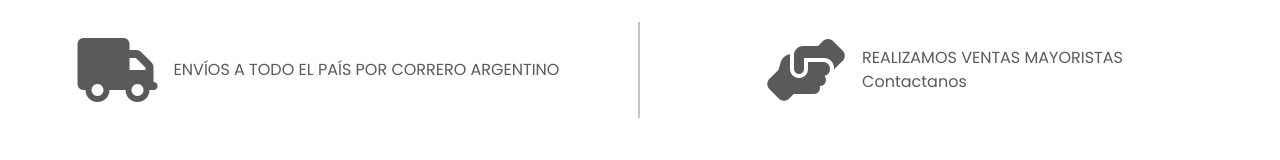
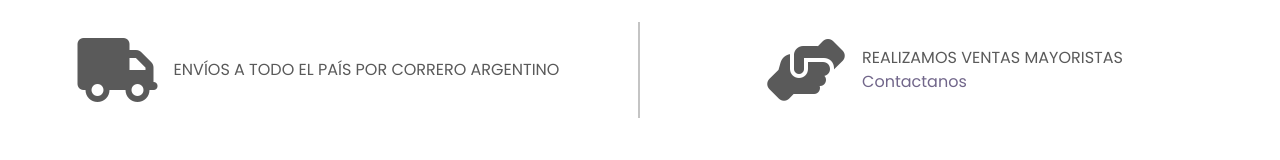
Before and after one commit to AgustinTafura/cherry-coder, a React (Create React App) app: page / in a window 1280 px wide. Shown: the part 635-795 px from the top of the page. Built offline with nearby package versions, Linux system fonts and the light colour scheme.

Commit message:
correcciones

```diff
--- a/src/components/Content/index.jsx
+++ b/src/components/Content/index.jsx
@@ -4,7 +4,7 @@ const SectionsContainer = () => {
   return (
     <>
 
-      <div id='beneficio' className="row no-gutters divCuadrotexto fondoDivGris">
+      <div id='beneficios' className="row no-gutters divCuadrotexto fondoDivGris">
         <div className="col-md-1">
           <h3 className="textoBody"><strong>04               BENEFICIOS</strong></h3>
         </div>
--- a/src/components/ShippingInfo/index.css
+++ b/src/components/ShippingInfo/index.css
@@ -25,6 +25,17 @@
     margin: auto 1rem auto 1rem
 }
 
+.shipping-info a {
+    text-decoration: none;
+    color: #71668a;
+}
+
+.shipping-info a:hover {
+    text-decoration: none;
+    font-weight: bolder;
+    color: #71668a;
+}
+
 @media (min-width: 768px) {
 
     .shipping-left {
--- a/src/components/ShippingInfo/index.jsx
+++ b/src/components/ShippingInfo/index.jsx
@@ -1,5 +1,6 @@
 import { useState } from 'react'
 import './index.css'
+import $ from 'jquery'
 
 const ShippingInfo = () => {
 
@@ -9,6 +10,14 @@ const ShippingInfo = () => {
     setWindowWidth(window.innerWidth)
   })
 
+
+  const scrollToSection = (e) => {
+    e.preventDefault()
+    var elem = e.nativeEvent.target
+    window.innerWidth < 992 && $('.collapse').collapse('toggle')
+    window.scrollTo({ top: ($(elem.hash)).offset().top - 80, behavior: 'smooth' })
+  }
+
   return (
     <div id='shipping-container' className={`d-flex justify-content-center`}>
       <div className={`${windowWidth > 992 ? 'container' : 'container-fluid'} row`}>
@@ -16,15 +25,13 @@ const ShippingInfo = () => {
           <i className="fas fa-truck"></i>
           <div className='shipping-info'>
             <div>ENVÍOS A TODO EL PAÍS POR CORRERO ARGENTINO</div>
-            {/* <div>Entre x/x días hábiles /</div> */}
-            {/* <div>Retiro en ……. de Lunes a Viernes</div> */}
           </div>
         </div>
         <div className='col-12 col-md-6 shipping-right d-flex justify-content-center no-gutters'>
           <i className="fas fa-hands-helping"></i>
           <div className='shipping-info'>
             <div>REALIZAMOS VENTAS MAYORISTAS</div>
-            <div>Contactanos</div>
+            <div> <a onClick={scrollToSection} href="#contacto">Contactanos</a> </div>
           </div>
           <div>
 
```
